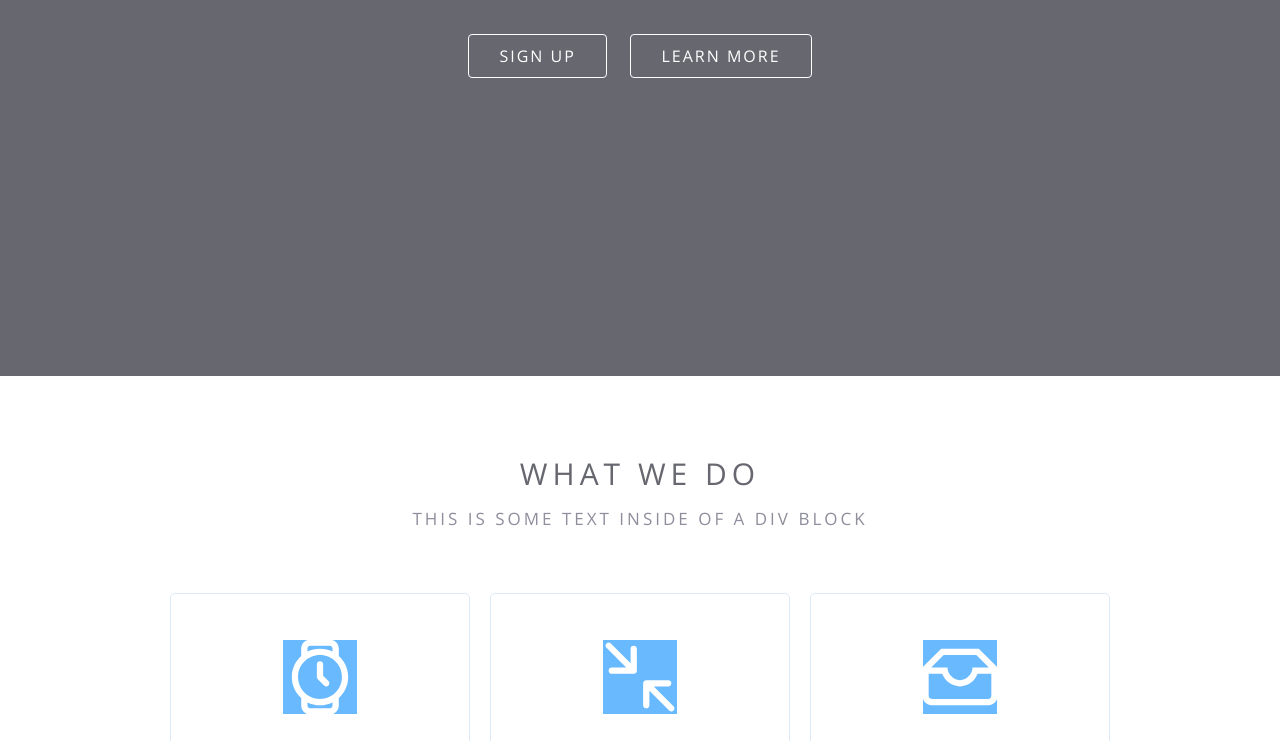
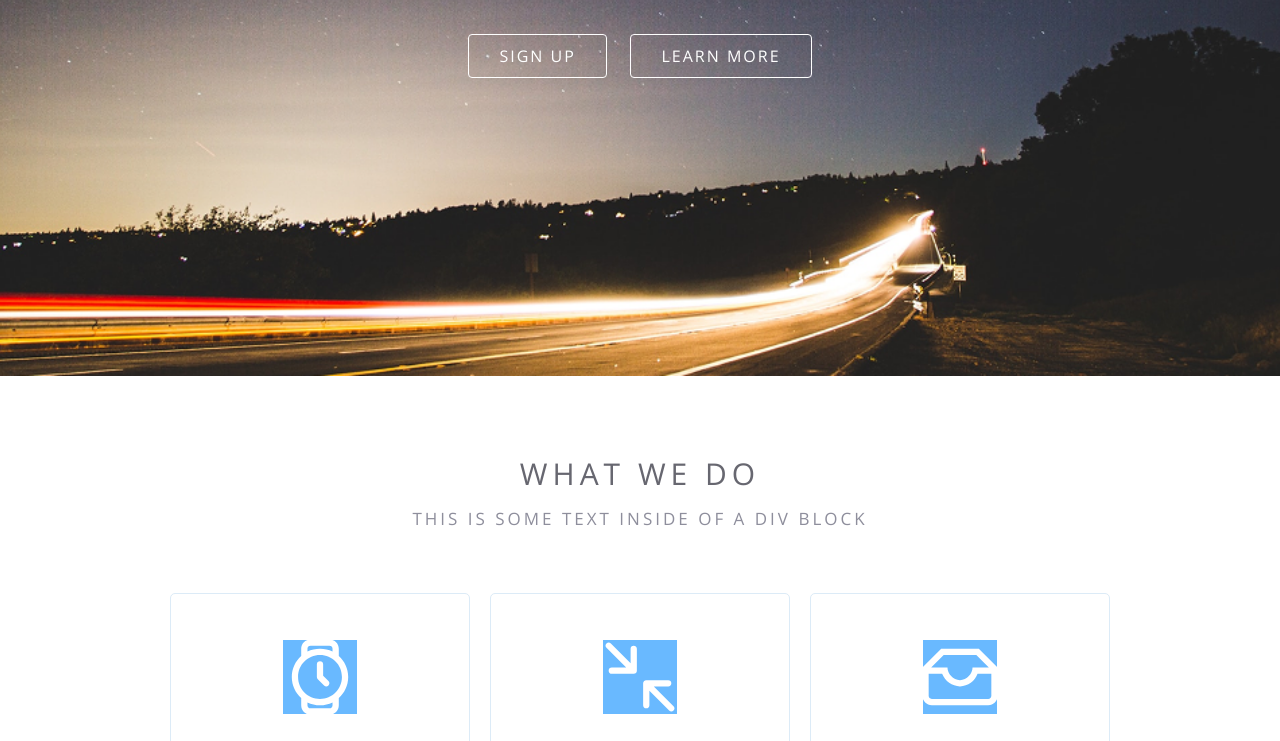
Before and after one commit to ingvar0/VelocityWeb, a plain HTML site: page index.html in a window 1280 px wide. Shown: the part 424-1165 px from the top of the page. Drawn offline with nearby package versions, Linux system fonts and the light colour scheme; the site is published under a folder, as on GitHub Pages, so addresses that start at the root find nothing.

Commit message:
Update style.css

```diff
--- a/style.css
+++ b/style.css
@@ -85,7 +85,7 @@ p {
     align-items: center;
     text-align: center;
     color: #fff;
-    background-image: url("/img/welcome-bg.png");
+    background-image: url("./img/welcome-bg.png");
     background-size: cover;
     background-position: center;
     background-color: #676770;
```
